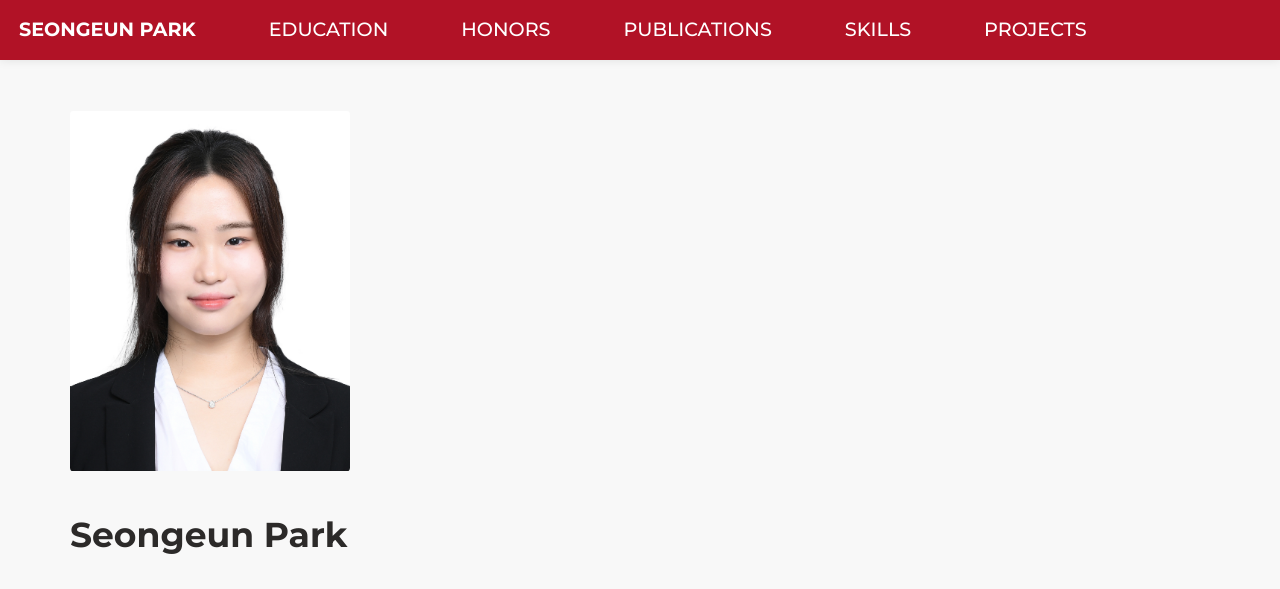
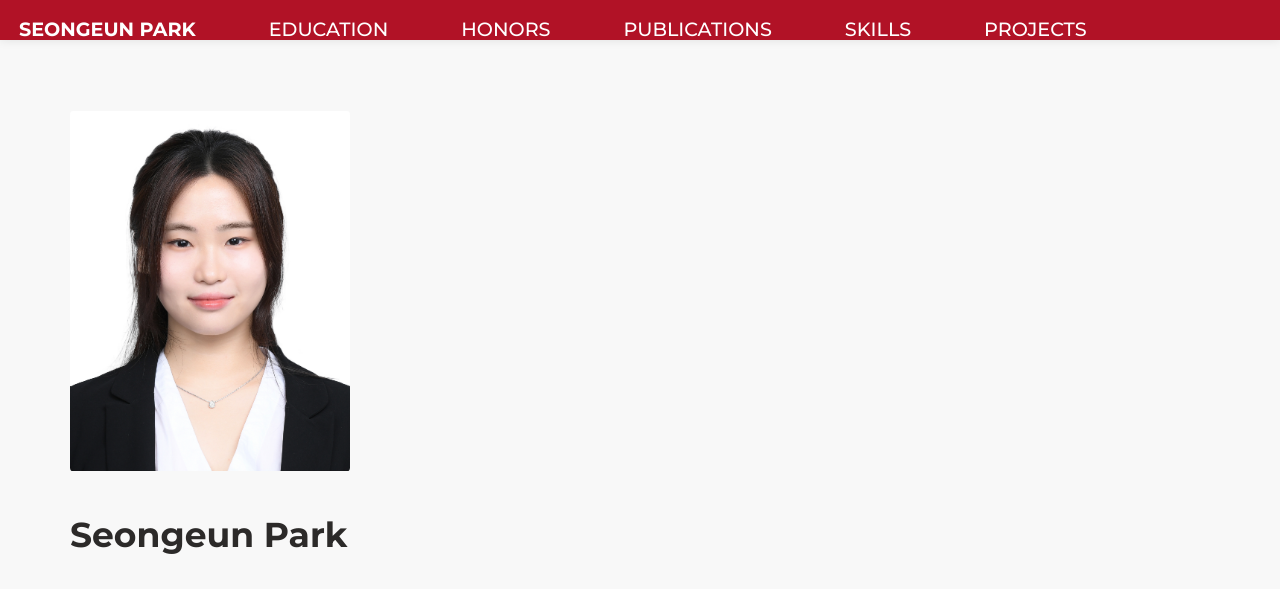
Before and after one commit to separk-1/separk-1.github.io, a plain HTML site: page index.html in a window 1280 px wide. Shown: the top 589 px of the page. Drawn offline with nearby package versions, Linux system fonts and the light colour scheme.

Commit message:
height of navbar

```diff
--- a/style.css
+++ b/style.css
@@ -108,7 +108,7 @@ footer {
     background-color: #B11226;
     position: fixed;
     width: 100%;
-    height: 60px; /* 네비게이션 바의 높이를 50px로 설정 */
+    height: 40px;
     top: 0;
     overflow: hidden;
 }
```
